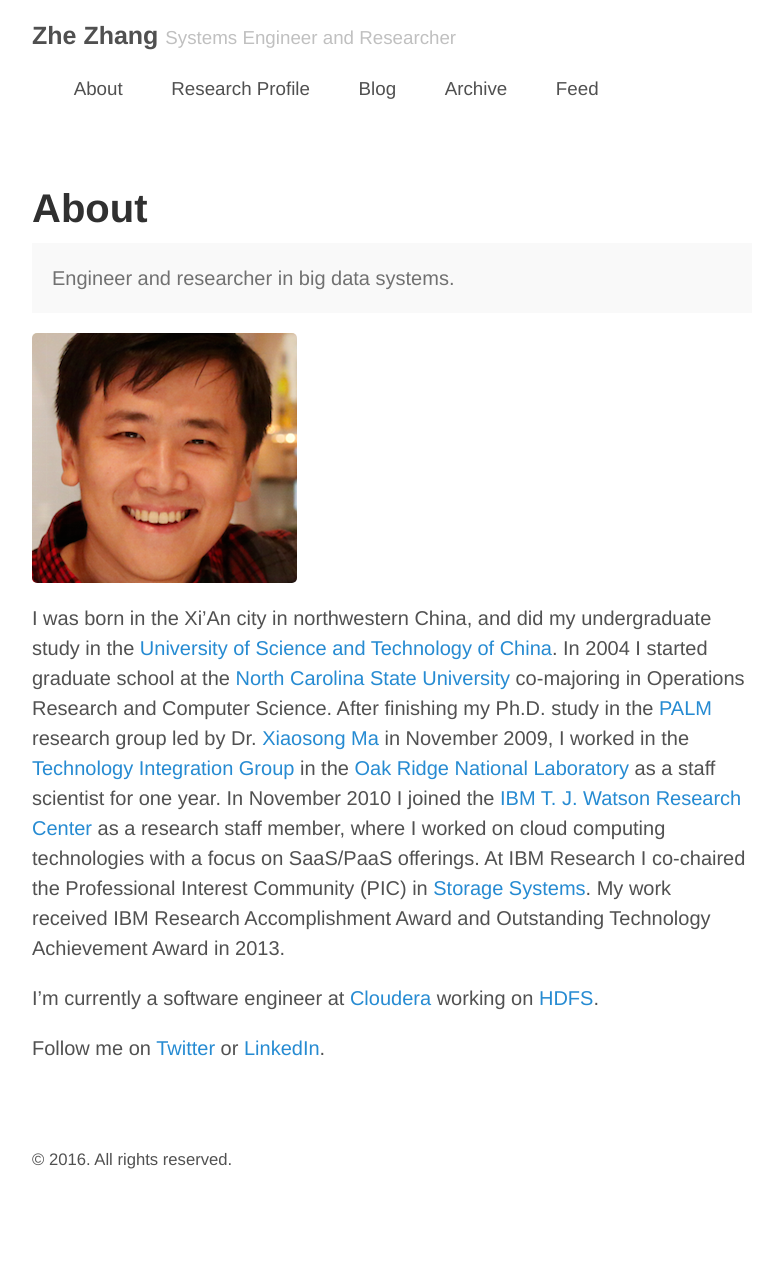
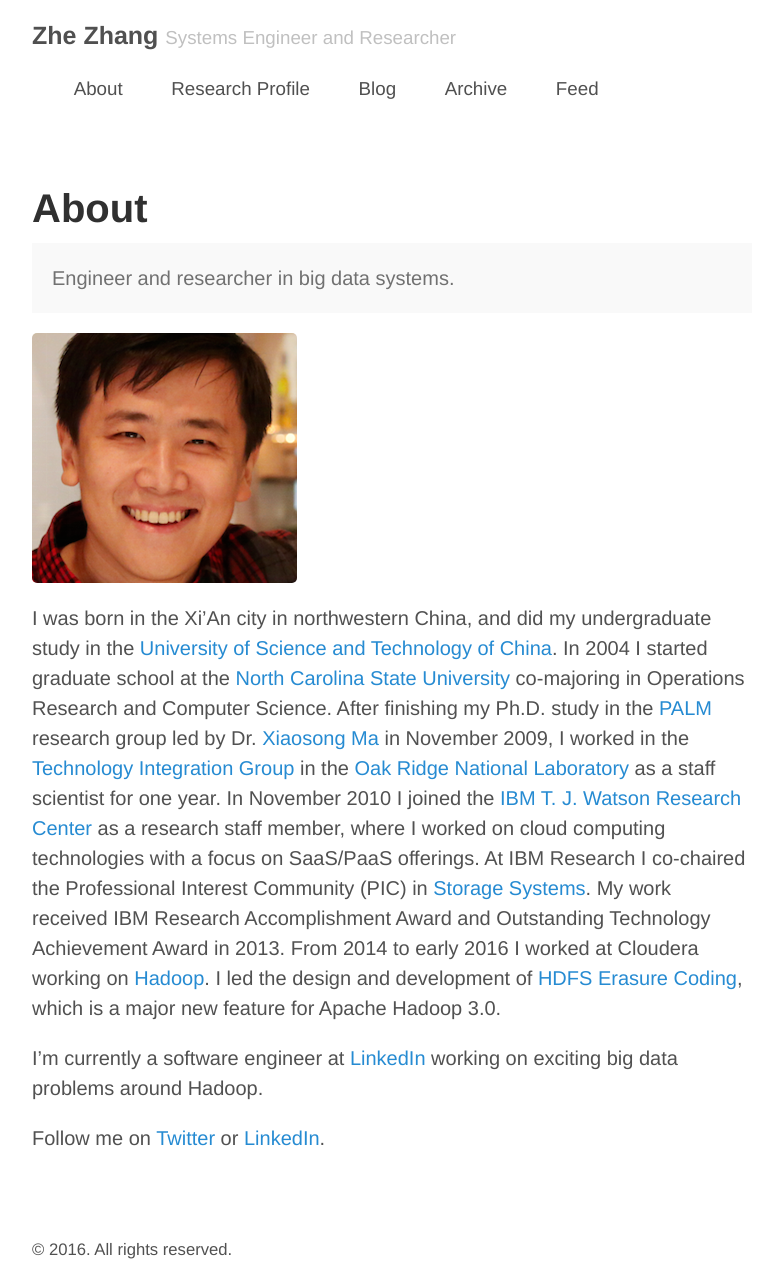
Before and after one commit to zhe-thoughts/zhe-thoughts.github.io, a Jekyll site: the page built from about.md, in a window 1280 px wide. Shown: the whole page, without its empty margins (248-1023 px from the left). Built offline with Jekyll 4.4.1, drawn with Linux system fonts in a browser that asks for light colours; before the commit the page ends 1173 px from its top, so only the background shows below that.

Commit message:
Update about.md

```diff
--- a/about.md
+++ b/about.md
@@ -9,8 +9,8 @@ Engineer and researcher in big data systems.
 
 ![Zhe logo](https://raw.githubusercontent.com/zhe-thoughts/zhe-thoughts.github.io/master/_figures/logo-2013.png)
 
-I was born in the Xi'An city in northwestern China, and did my undergraduate study in the [University of Science and Technology of China](http://www.ustc.edu.cn/). In 2004 I started graduate school at the [North Carolina State University](http://www.ncsu.edu) co-majoring in Operations Research and Computer Science. After finishing my Ph.D. study in the [PALM](http://research.csc.ncsu.edu/palm/index.htm) research group led by Dr. [Xiaosong Ma](http://qcri.org.qa/page?a=117&name=Xiaosong_Ma&pid=154&lang=en-CA) in November 2009, I worked in the [Technology Integration Group](http://techint.nccs.gov/) in the [Oak Ridge National Laboratory](http://www.ornl.gov) as a staff scientist for one year. In November 2010 I joined the [IBM T. J. Watson Research Center](http://www.research.ibm.com/labs/watson/) as a research staff member, where I worked on cloud computing technologies with a focus on SaaS/PaaS offerings. At IBM Research I co-chaired the Professional Interest Community (PIC) in [Storage Systems](http://researcher.watson.ibm.com/researcher/view_group.php?id=155). My work received IBM Research Accomplishment Award and Outstanding Technology Achievement Award in 2013.
+I was born in the Xi'An city in northwestern China, and did my undergraduate study in the [University of Science and Technology of China](http://www.ustc.edu.cn/). In 2004 I started graduate school at the [North Carolina State University](http://www.ncsu.edu) co-majoring in Operations Research and Computer Science. After finishing my Ph.D. study in the [PALM](http://research.csc.ncsu.edu/palm/index.htm) research group led by Dr. [Xiaosong Ma](http://qcri.org.qa/page?a=117&name=Xiaosong_Ma&pid=154&lang=en-CA) in November 2009, I worked in the [Technology Integration Group](http://techint.nccs.gov/) in the [Oak Ridge National Laboratory](http://www.ornl.gov) as a staff scientist for one year. In November 2010 I joined the [IBM T. J. Watson Research Center](http://www.research.ibm.com/labs/watson/) as a research staff member, where I worked on cloud computing technologies with a focus on SaaS/PaaS offerings. At IBM Research I co-chaired the Professional Interest Community (PIC) in [Storage Systems](http://researcher.watson.ibm.com/researcher/view_group.php?id=155). My work received IBM Research Accomplishment Award and Outstanding Technology Achievement Award in 2013. From 2014 to early 2016 I worked at Cloudera working on [Hadoop](https://hadoop.apache.org/). I led the design and development of [HDFS Erasure Coding](https://issues.apache.org/jira/browse/HDFS-7285), which is a major new feature for Apache Hadoop 3.0.
 
-I'm currently a software engineer at [Cloudera](www.cloudera.com) working on [HDFS](http://hadoop.apache.org/docs/r1.2.1/hdfs_design.html).
+I'm currently a software engineer at [LinkedIn](www.linkedin.com) working on exciting big data problems around Hadoop.
 
 Follow me on [Twitter](https://twitter.com/oldcap) or [LinkedIn](https://www.linkedin.com/in/brucezhang).
```
